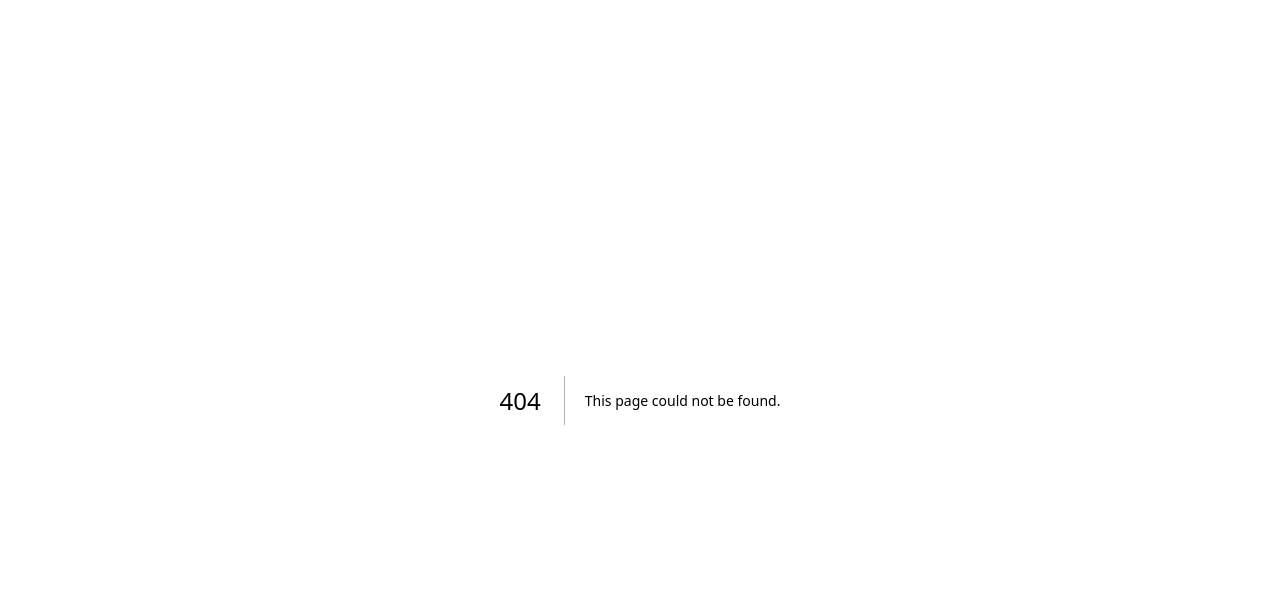
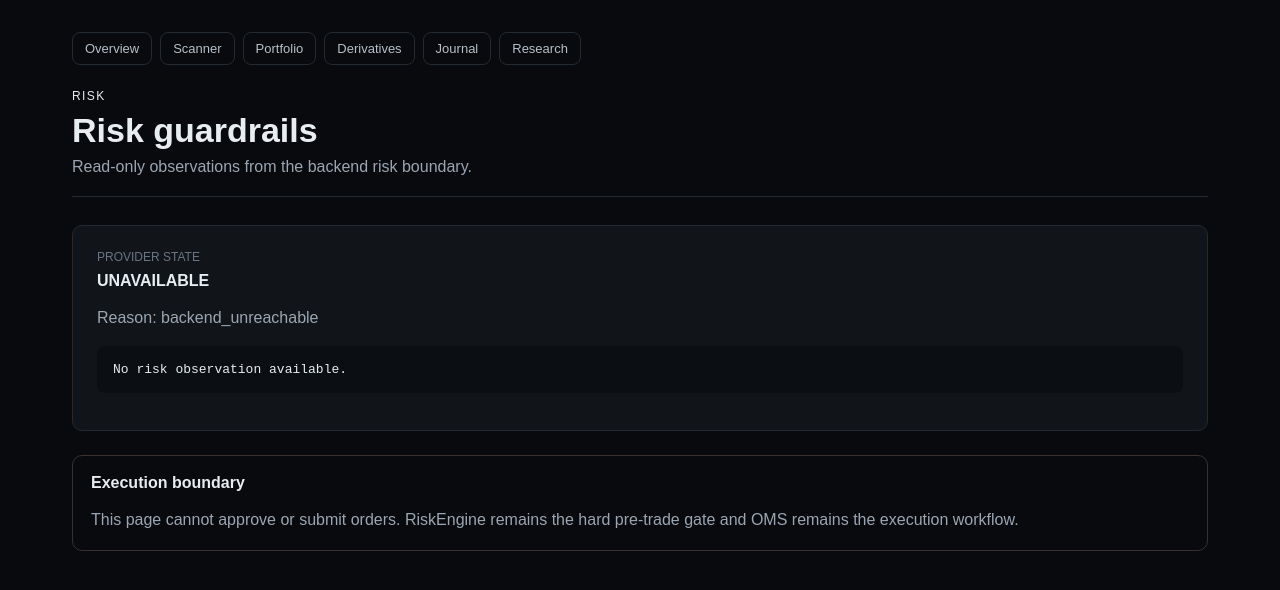
Before and after one commit to RahulParmar1997/Advance-Trading-System, a Next.js app in the folder frontend/: page /risk in a window 1280 px wide. Before the commit this address had no page. Shown: the top 590 px of the page. Built offline with nearby package versions, Linux system fonts and the light colour scheme; no server answers.

Commit message:
feat: add read-only risk terminal route

```diff
--- /dev/null
+++ b/frontend/app/risk/page.tsx
@@ -0,0 +1,46 @@
+import { Navigation } from "../components/navigation";
+
+async function getRiskView() {
+  const baseUrl = process.env.ATS_BACKEND_URL ?? "http://backend:8000";
+  try {
+    const response = await fetch(`${baseUrl}/api/v1/risk`, { cache: "no-store" });
+    if (!response.ok) return { available: false, reason: `backend_http_${response.status}`, data: null };
+    const payload: unknown = await response.json();
+    if (!payload || typeof payload !== "object") return { available: false, reason: "invalid_backend_payload", data: null };
+    const view = payload as { available?: unknown; reason?: unknown; data?: unknown };
+    return {
+      available: view.available === true,
+      reason: typeof view.reason === "string" ? view.reason : "invalid_backend_payload",
+      data: view.available === true ? view.data ?? null : null,
+    };
+  } catch {
+    return { available: false, reason: "backend_unreachable", data: null };
+  }
+}
+
+export default async function RiskPage() {
+  const risk = await getRiskView();
+
+  return (
+    <main style={{ margin: "0 auto", maxWidth: 1200, padding: 32 }}>
+      <Navigation />
+      <header style={{ borderBottom: "1px solid #242a31", padding: "24px 0 20px" }}>
+        <p style={{ margin: 0, fontSize: 12, letterSpacing: 1.4, textTransform: "uppercase" }}>Risk</p>
+        <h1 style={{ margin: "8px 0", fontSize: 34 }}>Risk guardrails</h1>
+        <p style={{ color: "#9ba6b2", margin: 0 }}>Read-only observations from the backend risk boundary.</p>
+      </header>
+      <section aria-label="Risk observation" style={{ marginTop: 28 }}>
+        <article style={{ background: "#11151a", border: "1px solid #242a31", borderRadius: 10, padding: 24 }}>
+          <p style={{ color: "#697582", fontSize: 12, margin: "0 0 8px", textTransform: "uppercase" }}>Provider state</p>
+          <strong>{risk.available ? "AVAILABLE" : "UNAVAILABLE"}</strong>
+          <p style={{ color: "#9ba6b2", lineHeight: 1.5 }}>Reason: {risk.reason}</p>
+          <pre style={{ background: "#0b0e12", borderRadius: 8, overflowX: "auto", padding: 16 }}>{risk.data === null ? "No risk observation available." : JSON.stringify(risk.data, null, 2)}</pre>
+        </article>
+      </section>
+      <aside style={{ border: "1px solid #3a3030", borderRadius: 10, marginTop: 24, padding: 18 }}>
+        <strong>Execution boundary</strong>
+        <p style={{ color: "#9ba6b2", lineHeight: 1.5, marginBottom: 0 }}>This page cannot approve or submit orders. RiskEngine remains the hard pre-trade gate and OMS remains the execution workflow.</p>
+      </aside>
+    </main>
+  );
+}
```
